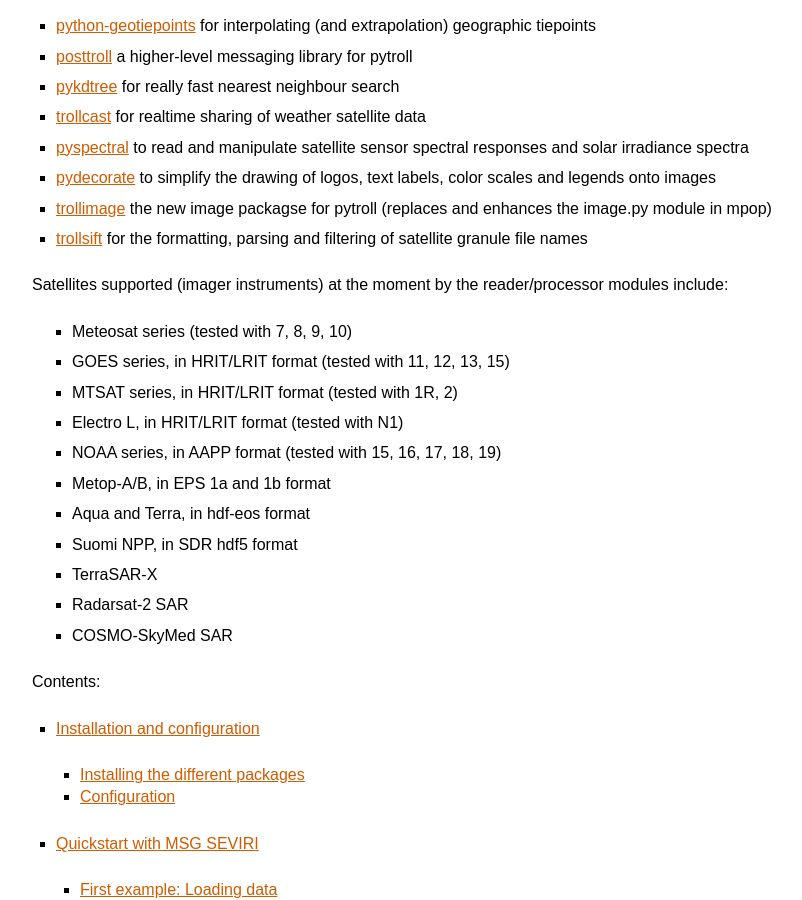
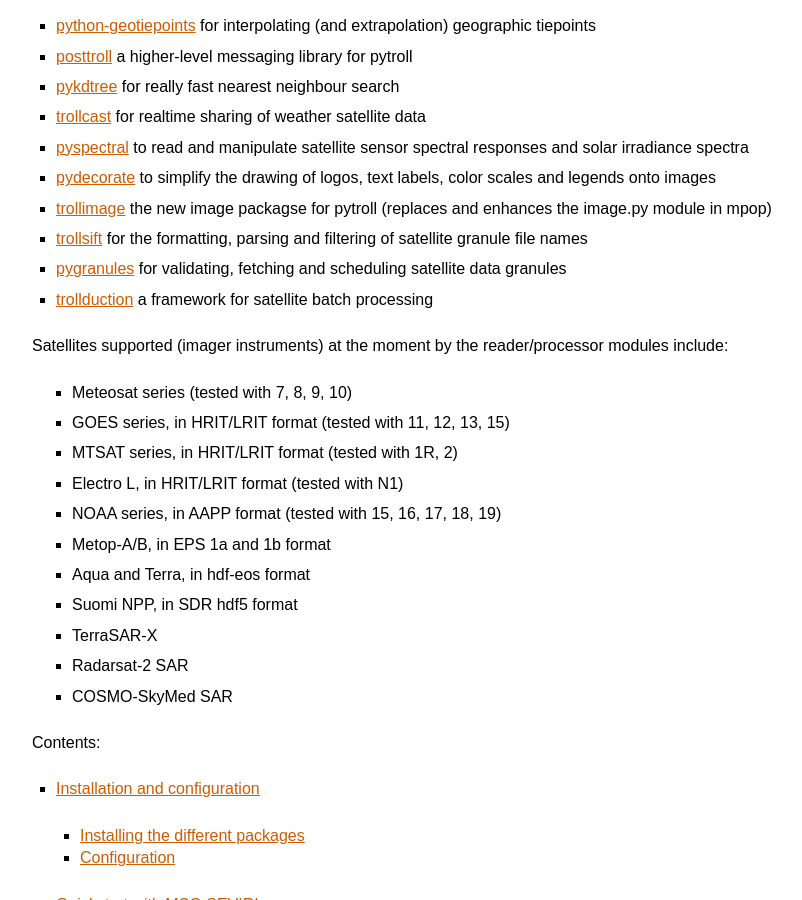
Before and after one commit to pytroll/pytroll, a Sphinx documentation site: the page built from web/source/index.rst, in a window 1280 px wide and 900 px high, scrolled down 707 px. Shown: the whole window, without its empty margins (48-850 px from the left). Built offline with Sphinx 7.4.7, drawn with Linux system fonts in a browser that asks for light colours; formulas are drawn with MathJax 3.

Commit message:
Adding pygranules and trollduction to the list of modules

```diff
--- a/web/source/index.rst
+++ b/web/source/index.rst
@@ -53,6 +53,8 @@
 * pydecorate_ to simplify the drawing of logos, text labels, color scales and legends onto images
 * trollimage_ the new image packagse for pytroll (replaces and enhances the image.py module in mpop)
 * trollsift_ for the formatting, parsing and filtering of satellite granule file names
+* pygranules_ for validating, fetching and scheduling satellite data granules
+* trollduction_ a framework for satellite batch processing
 
 .. _DMI: http://www.dmi.dk
 .. _SMHI: http://www.smhi.se
@@ -70,7 +72,8 @@
 .. _pydecorate: http://code.google.com/p/pydecorate
 .. _trollimage: https://github.com/mraspaud/trollimage
 .. _trollsift: https://github.com/pnuu/trollsift
-
+.. _pygranules: http://pygranule.readthedocs.org/en/latest
+.. _trollduction: https://github.com/mraspaud/trollduction
 
 Satellites supported (imager instruments) at the moment by the reader/processor
 modules include:
```
